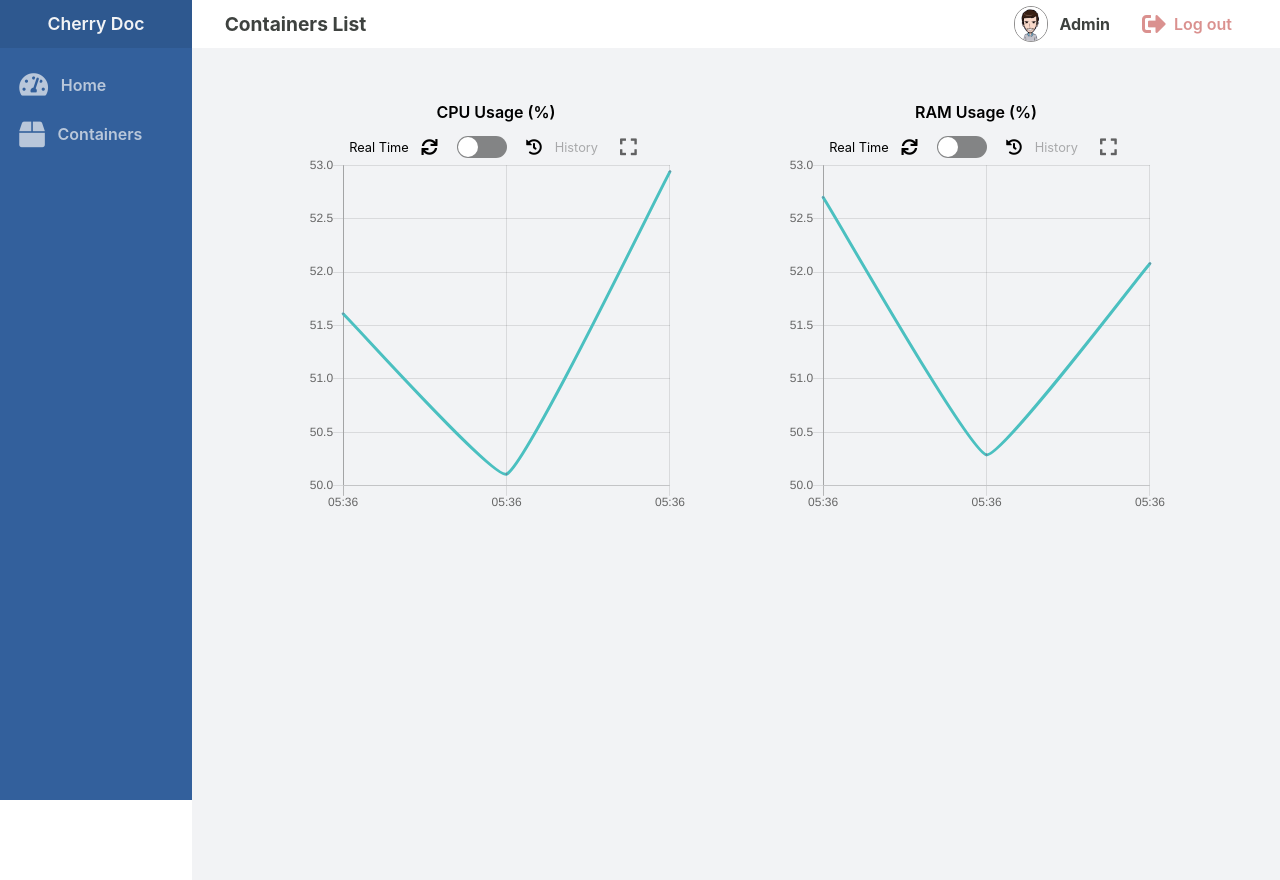
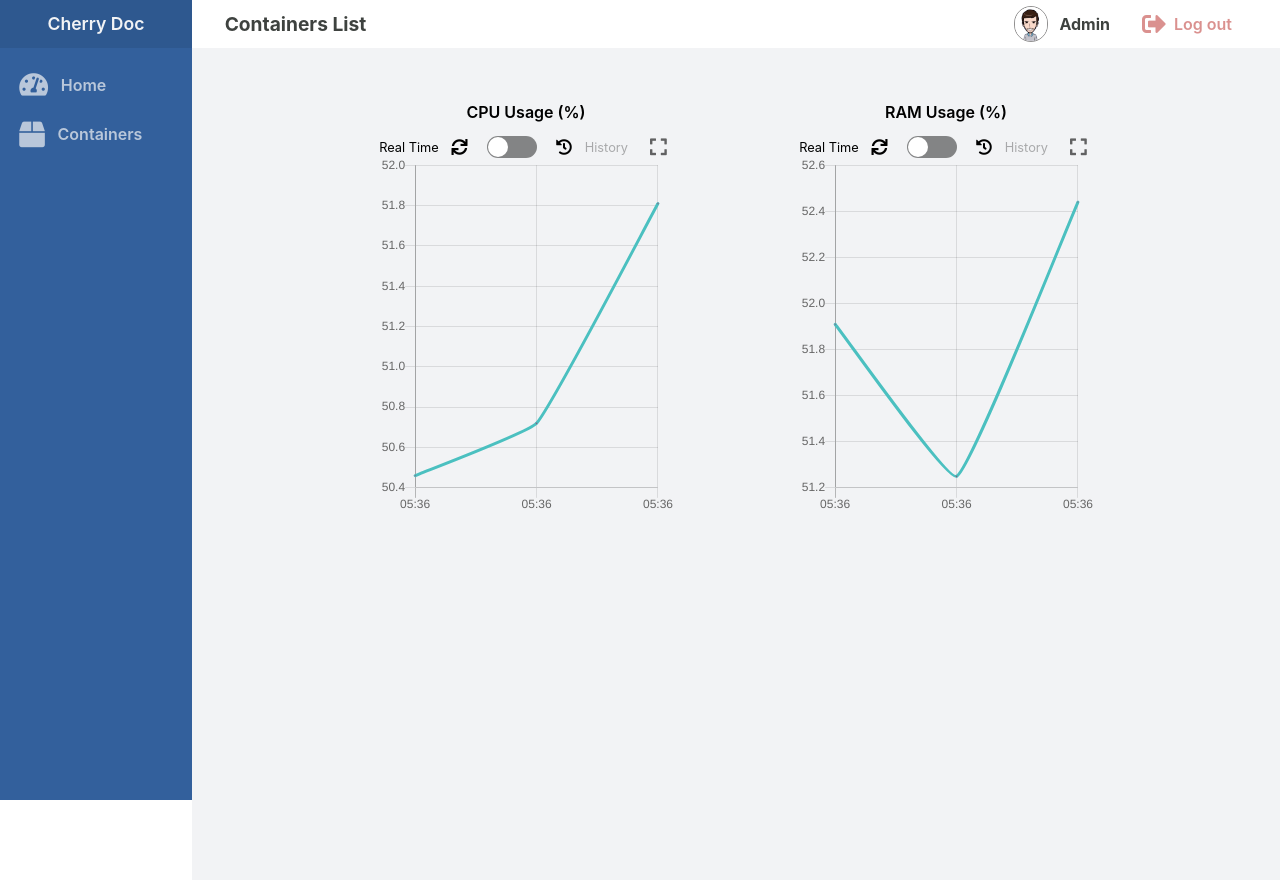
Before and after one commit to CherryDock/CherryDock, a React (Create React App) app: page / in a window 1280 px wide. Built offline with nearby package versions, Linux system fonts and the light colour scheme.

Commit message:
Issue #74 - LinePlotsManager components with two HOF

```diff
--- /dev/null
+++ b/src/components/ChartsManagers/LinePlotsManager/LinePlotsManager.tsx
@@ -0,0 +1,111 @@
+import React, { useState, useEffect } from 'react';
+import style from './line-plots-manager.module.scss';
+import LinePlot from '../../Charts/LinePlot/LinePlot';
+import apiConf from '../../../conf/api.conf';
+import { linePlotConf } from '../../../conf/charts.conf';
+import { LinePlotData, LinePlotItem } from '../../../interfaces/charts.interface';
+import { GlobalContainers, Container } from '../../../interfaces/data.interface';
+import { SingleOrAllCnts } from '../../../types/data.types';
+
+interface LinePlotsManagerProps<T> {
+    realTimeLimit: number;
+    fetchData: () => Promise<T>;
+    makePlotItem: (data: T, kpiName: string) => LinePlotItem | undefined;
+}
+
+function LinePlotsManager<T extends object>({ realTimeLimit, fetchData, makePlotItem }: LinePlotsManagerProps<T>) {
+
+    const [linePlotData, setLinePlotData] = useState<LinePlotData[]>([]);
+    /**
+     * Init linePlotData
+     */
+    function initLinePlotData() {
+        fetchData()
+            .then(data => {
+                if (data != undefined) {
+                    let id = 1;
+                    linePlotConf.forEach(plotConf => {
+
+                        const dataItem = [makePlotItem(data, plotConf.kpiName)!];
+                        const plotData: LinePlotData = {
+                            id, title: plotConf.title, data: dataItem
+                        }
+                        id++;
+                        setLinePlotData(emptyArray => [...emptyArray, plotData]);
+                    })
+                }
+            });
+    }
+
+    /**
+     * Shift all the elements of an Array one position to the left in order
+     * to delete the first element and make space for the new one
+     * @param array - Generic Array
+     */
+    function shiftArrayLeft<T>(array: T[]): T[] {
+        /* Delete the last item of the array by slicing it (0, n-1) */
+        array = array.slice(1, array.length);
+        return array;
+    }
+
+    /**
+     * Update linePlotData
+     */
+    function updateLinePlotData() {
+        /* API call */
+        //const rtStatsRoute = apiConf.routes.find(route => route.name === 'GET-ALL-RT-CTN-STATS') ?.route!;
+        //fetchDataApi<GlobalContainers>(rtStatsRoute)
+        fetchData()
+            .then(data => {
+                if (data != undefined) {
+                    let updatedData = linePlotData.map(plotData => {
+                        const plotTitle = plotData.title;
+                        const kpiName = linePlotConf.find(plotConf => plotConf.title === plotTitle) ?.kpiName!;
+                        const dataItem = makePlotItem(data, kpiName);
+
+                        if (plotData.data.length > realTimeLimit) {
+                            plotData.data = shiftArrayLeft<LinePlotItem>(plotData.data);
+                        }
+
+                        if (dataItem != undefined)
+                            plotData.data.push(dataItem)
+
+                        return plotData;
+                    });
+                    setLinePlotData(updatedData);
+                }
+            });
+    }
+
+    useEffect(() => {
+        initLinePlotData();
+    }, [])
+
+    useEffect(() => {
+        const scheduledUpdate = setTimeout(() => {
+            updateLinePlotData();
+        }, 2000);
+        return () => clearTimeout(scheduledUpdate);
+    }, [linePlotData])
+
+
+    const displayLineChart = linePlotData.map(kpi => {
+        return (
+            <div key={kpi.id} className={style.plot}>
+                <LinePlot
+                    heightScreenRatio={0.45}
+                    title={kpi.title}
+                    data={kpi.data.map(item => item.value)}
+                    labels={kpi.data.map(item => item.label)} />
+            </div>
+        )
+    });
+
+    return (
+        <div className={style.plotManager}>
+            {displayLineChart}
+        </div>
+    )
+}
+
+export default LinePlotsManager
--- /dev/null
+++ b/src/components/ChartsManagers/LinePlotsManager/line-plots-manager.module.scss
@@ -0,0 +1,10 @@
+.plotManager {
+    display: flex;
+    flex-wrap: wrap;
+    align-items: center;
+    justify-content: space-evenly;
+
+    .plot {
+
+    }
+}
--- a/src/screens/Home/Home.tsx
+++ b/src/screens/Home/Home.tsx
@@ -8,100 +8,16 @@ import apiConf from '../../conf/api.conf';
 import { linePlotConf } from '../../conf/charts.conf';
 import Axios from 'axios';
 import { LinePlotProps, LinePlotData, LinePlotItem } from '../../interfaces/charts.interface';
-import { makeLinePlotItem } from '../../utils/containers-data-processing';
+import { makeGlobalCtnItem } from '../../utils/containers-data-processing';
 import { GlobalContainers } from '../../interfaces/data.interface';
 import { fetchGlobalContainers } from '../../utils/api-fetch';
+import LinePlotsManager from '../../components/ChartsManagers/LinePlotsManager/LinePlotsManager';
 
 function Home() {
     const [realTimeStats, setRealTimeStats] = useState<GlobalContainers>();
     const [linePlotData, setLinePlotData] = useState<LinePlotData[]>([]);
     const realTimeLimit = 10;
 
-    /**
-     * Init linePlotData
-     */
-    function initLinePlotData() {
-        fetchGlobalContainers('/api/monitor/stats')
-            .then(data => {
-                if (data != undefined) {
-                    let id = 1;
-                    linePlotConf.forEach(plotConf => {
-                        const dataItem = [makeLinePlotItem(data, plotConf.kpiName)!];
-                        const plotData: LinePlotData = {
-                            id, title: plotConf.title, data: dataItem
-                        }
-                        id++;
-                        setLinePlotData(emptyArray => [...emptyArray, plotData]);
-                    })
-                }
-            });
-    }
-
-    /**
-     * Shift all the elements of an Array one position to the left in order
-     * to delete the first element and make space for the new one
-     * @param array - Generic Array
-     */
-    function shiftArrayLeft<T>(array: T[]): T[] {
-        /* Delete the last item of the array by slicing it (0, n-1) */
-        array = array.slice(1, array.length);
-        return array;
-    }
-
-    /**
-     * Update linePlotData
-     */
-    function updateLinePlotData() {
-        /* API call */
-        const rtStatsRoute = apiConf.routes.find(route => route.name === 'GET-ALL-RT-CTN-STATS')?.route!;
-        //fetchDataApi<GlobalContainers>(rtStatsRoute)
-        fetchGlobalContainers('/api/monitor/stats')
-            .then(data => {
-                if (data != undefined) {
-                    let updatedData = linePlotData.map(plotData => {
-                        const plotTitle = plotData.title;
-                        const kpiName = linePlotConf.find(plotConf => plotConf.title === plotTitle)?.kpiName!;
-                        const dataItem = makeLinePlotItem(data, kpiName);
-
-                        if (plotData.data.length > realTimeLimit) {
-                            console.log(plotData.data.length);
-                            plotData.data = shiftArrayLeft<LinePlotItem>(plotData.data);
-                            console.log(plotData.data.length);
-                        }
-
-                        if (dataItem != undefined)
-                            plotData.data.push(dataItem)
-
-                        return plotData;
-                    });
-                    setLinePlotData(updatedData);
-                }
-            });
-    }
-
-    useEffect(() => {
-        initLinePlotData();
-    }, [])
-
-    useEffect(() => {
-        const scheduledUpdate = setTimeout(() => {
-            updateLinePlotData();
-        }, 2000);
-        return () => clearTimeout(scheduledUpdate);
-    }, [linePlotData])
-
-
-    const displayLineChart = linePlotData.map(kpi => {
-        return (
-            <div key={kpi.id} className={style.plot}>
-                <LinePlot
-                    heightScreenRatio={0.35}
-                    title={kpi.title}
-                    data={kpi.data.map(item => item.value)}
-                    labels={kpi.data.map(item => item.label)} />
-            </div>
-        )
-    });
 
     const displayRatioPlot = ratioDummyData.map(data => {
         return (
@@ -115,11 +31,12 @@ function Home() {
         <div className={style.container}>
             <div className={style.containerStats}>
                 <div className={style.lineStats}>
-                    {displayLineChart}
+                    <LinePlotsManager
+                        realTimeLimit={10}
+                        fetchData={fetchGlobalContainers}
+                        makePlotItem={makeGlobalCtnItem}
+                        />
                 </div>
-                {/* <div className={style.ratioStats}>
-                    {displayRatioPlot}
-                </div> */}
             </div>
         </div>
     )
--- a/src/screens/Home/home.module.scss
+++ b/src/screens/Home/home.module.scss
@@ -14,14 +14,7 @@ $primary-text-color: #3e423f;
     padding: 2rem 2rem;
 
     .lineStats {
-      display: flex;
-      flex-direction: row;
-      flex-wrap: wrap;
-      justify-content: space-around;
-      .plot {
-        flex: 0 0 40%;
-        // margin-bottom: 0rem;
-      }
+
     }
 
     .ratioStats {
--- /dev/null
+++ b/src/types/data.types.ts
@@ -0,0 +1,3 @@
+import { GlobalContainers, Container } from "../interfaces/data.interface";
+
+export type SingleOrAllCnts = GlobalContainers | Container;
--- a/src/utils/api-fetch.ts
+++ b/src/utils/api-fetch.ts
@@ -5,6 +5,7 @@ import {
   HistGlobalContainers,
   Container,
 } from "../interfaces/data.interface";
+import { SingleOrAllCnts } from "../types/data.types";
 
 const globalContainersData = require("../conf/specs-json/rt-global-ctn-stats.json");
 const containerData = require("../conf/specs-json/rt-single-ctn-stats.json");
@@ -39,8 +40,17 @@ async function fetchDataApi<T>(apiRoute: string): Promise<T | null> {
  * Dummy data simulating fetching the API
  * @param jsonName - Name of the json file
  */
-async function fetchGlobalContainers(apiRoute: string): Promise<GlobalContainers> {
+async function fetchGlobalContainers(): Promise<GlobalContainers>{
   return globalContainersData;
 }
 
-export { fetchDataApi, fetchGlobalContainers };
+/**
+ * Dummy data simulating fetching the API
+ * @param jsonName - Name of the json file
+ */
+async function fetchSingleContainer(): Promise<Container> {
+  return globalContainersData;
+}
+
+
+export { fetchDataApi, fetchGlobalContainers, fetchSingleContainer };
--- a/src/utils/containers-data-processing.ts
+++ b/src/utils/containers-data-processing.ts
@@ -18,7 +18,7 @@ function makeAcqTime(): string {
  * Get real-time data of a specific KPI from the Global Containers Data
  * @param fetchedData
  */
-function makeLinePlotItem(
+function makeGlobalCtnItem(
   fetchedData: GlobalContainers,
   kpiName: string
 ): LinePlotItem | undefined {
@@ -32,4 +32,4 @@ function makeLinePlotItem(
   } else return undefined;
 }
 
-export { makeLinePlotItem };
+export { makeGlobalCtnItem };
```
Also changed, not shown: 1 other file (tests, documents, lock files or other folders).
